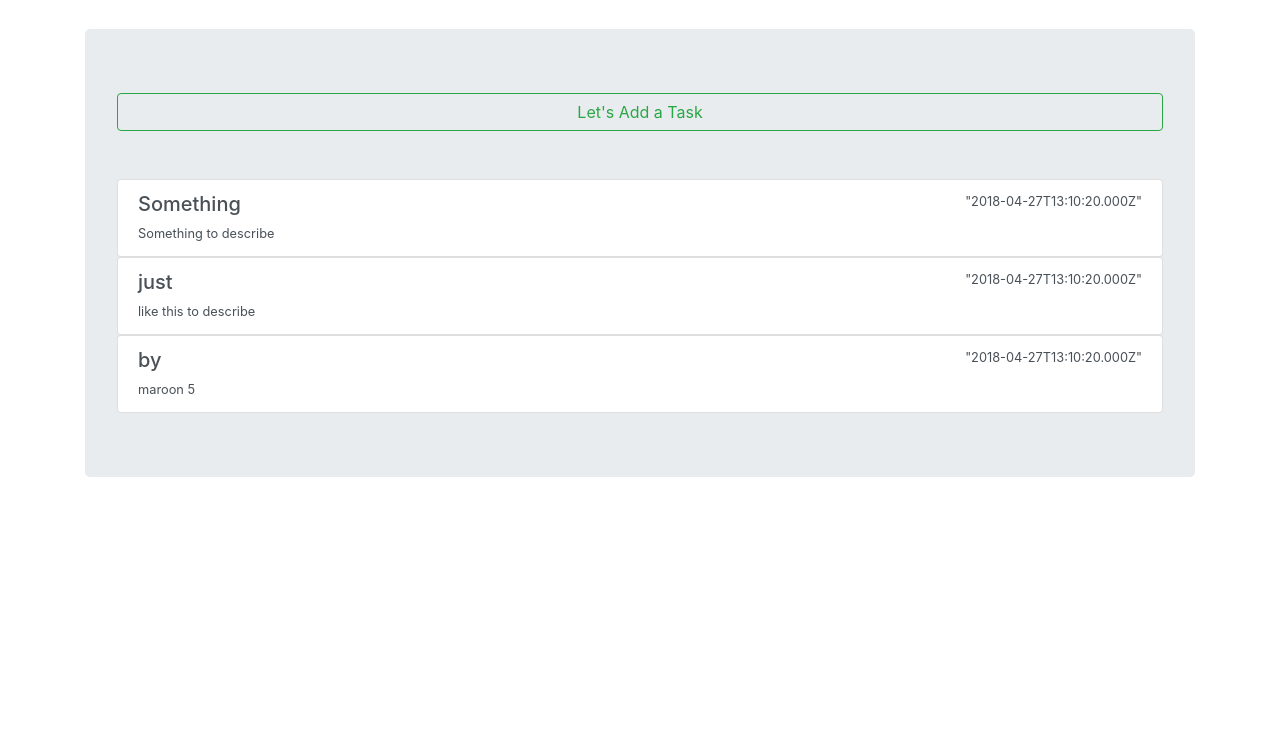
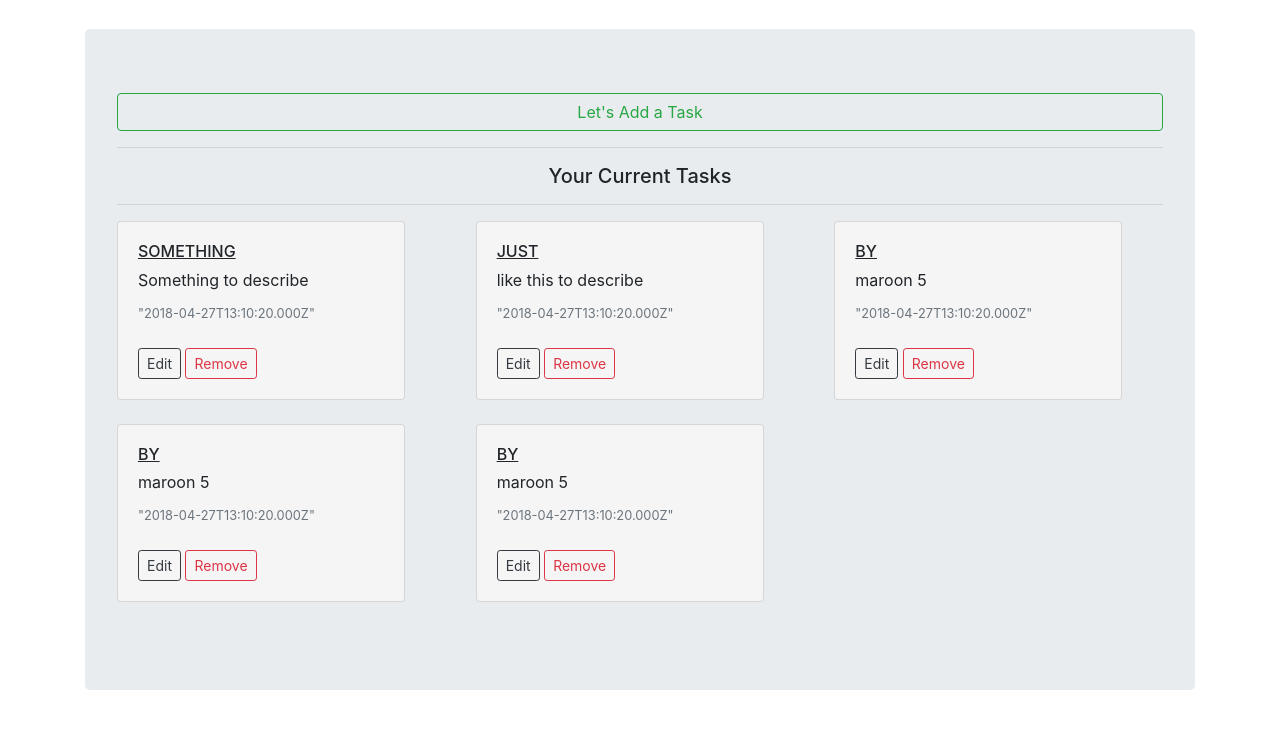
Before and after one commit to prameshbajra/angular-todo, a plain HTML site: page index.html in a window 1280 px wide. Shown: the part 65-794 px from the top of the page. Drawn offline with nearby package versions, Linux system fonts and the light colour scheme.

Commit message:
UI details only added

```diff
--- a/IndexController.js
+++ b/IndexController.js
@@ -17,6 +17,16 @@ app.controller("IndexController",($scope) => {
       task:"by",
       date:new Date(),
       desc:"maroon 5"
+    },
+    {
+      task:"by",
+      date:new Date(),
+      desc:"maroon 5"
+    },
+    {
+      task:"by",
+      date:new Date(),
+      desc:"maroon 5"
     }
   ];
 });
--- a/index.html
+++ b/index.html
@@ -17,16 +17,23 @@
         <h2 class = "text-center" ng-bind = "appTitle"></h2><br>
         <div class="jumbotron" >
           <button type="button" class="btn btn-outline-success btn-block">Let's Add a Task</button>
-          <br><br>
-          <div ng-repeat = "todo in todoArray">
-            <div class="list-group">
-              <a href="#" class="list-group-item list-group-item-action flex-column align-items-start">
-                <div class="d-flex w-100 justify-content-between">
-                  <h5 class="mb-1" ng-bind="todo.task"></h5>
-                  <small ng-bind = "todo.date"></small>
+          <hr>
+          <h5 class = "text-center" ng-show = "todoArray.length > 0">Your Current Tasks</h5>
+          <hr>
+          <div class="row">
+            <div class="col-md-4" ng-repeat="todo in todoArray">
+              <div class="card" style="width: 18rem;background:#F5F5F5;">
+                <div class="card-body">
+                  <u>
+                    <h6 class="card-title" ng-bind="todo.task | uppercase"></h6>
+                  </u>
+                  <p class="card-subtitle mb-2 " ng-bind = "todo.desc"></p>
+                  <small class="card-text text-muted" ng-bind="todo.date"></small><br><br>
+                  <a href="#" class="btn btn-sm btn-outline-dark">Edit</a>
+                  <a href="#" class="btn btn-sm btn-outline-danger">Remove</a>
                 </div>
-                <small ng-bind = "todo.desc"></small>
-              </a>
+              </div>
+              <br>
             </div>
           </div>
         </div>
```
